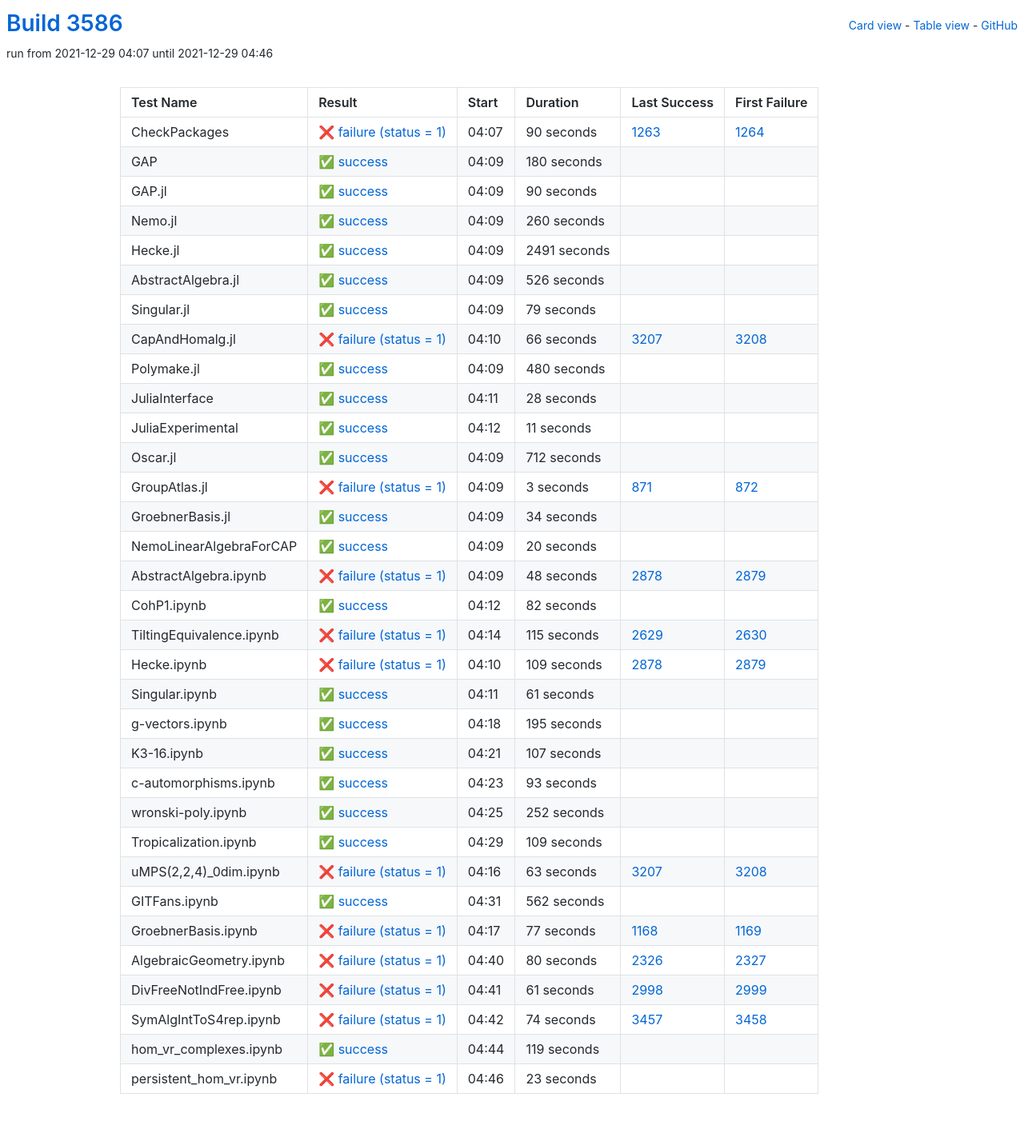
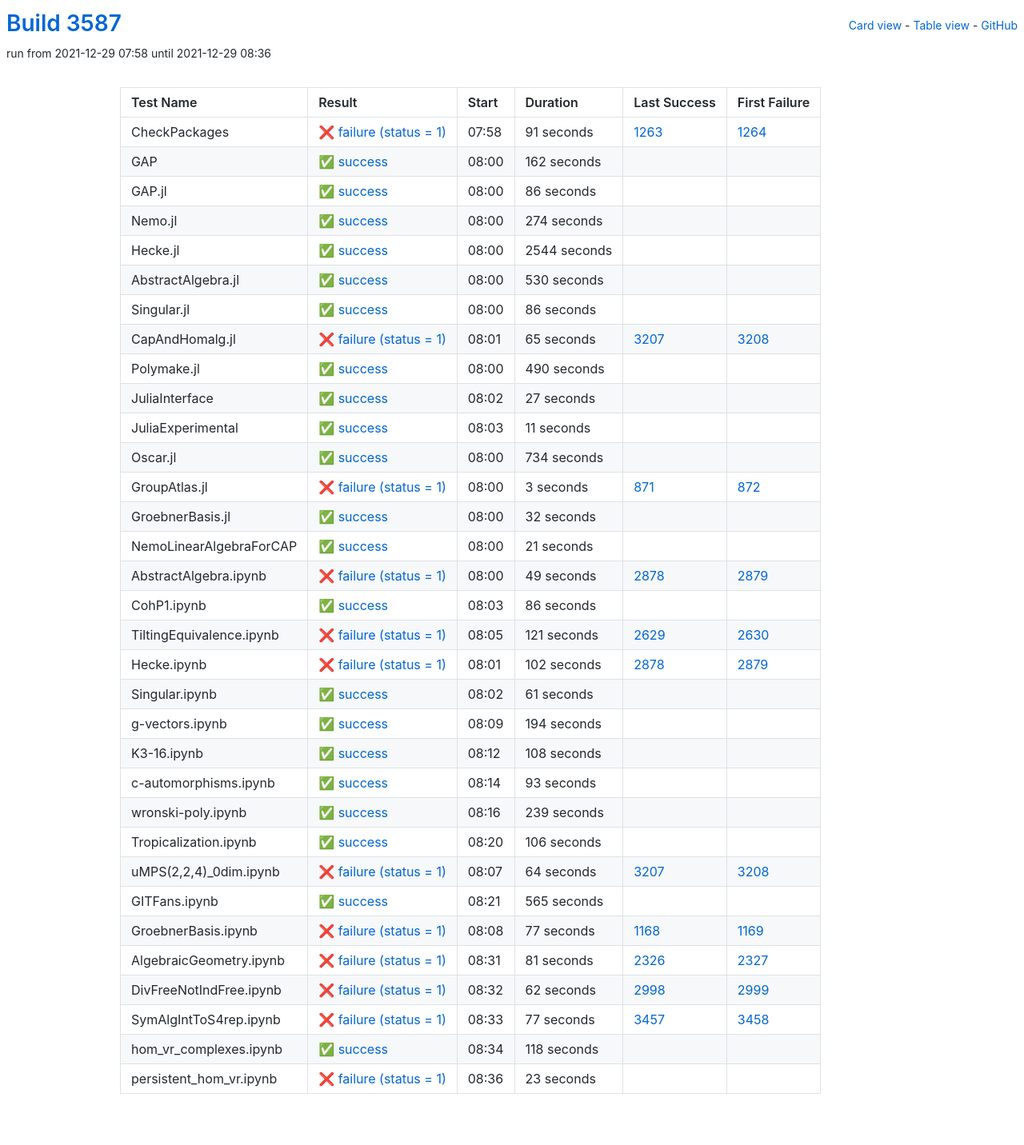
Before and after one commit to oscar-system/oscar-ci-status-stable, a Jekyll site: the page built from table.html, in a window 1280 px wide. Shown: the whole page at 80% size. Built offline with Jekyll 4.4.1, drawn with Linux system fonts in a browser that asks for light colours.

Commit message:
Build #3587

```diff
--- a/_data/ci.yml
+++ b/_data/ci.yml
@@ -1,6 +1,6 @@
 ---
-build: 3586
-build_url: https://oscarci.mathematik.uni-kl.de/job/oscar-stable/3586/
+build: 3587
+build_url: https://oscarci.mathematik.uni-kl.de/job/oscar-stable/3587/
 job: oscar-stable
 organization: oscar-system
 repo: oscar-ci-status-stable
@@ -8,128 +8,128 @@ repourl: https://github.com/oscar-system/oscar-ci-status-stable
 tests:
 - name: CheckPackages
   id: checkpackages
-  log: https://oscarci.mathematik.uni-kl.de/job/oscar-stable/3586/artifact/logs/build-3586/CheckPackages.log
-  start: 2021-12-29 04:07
+  log: https://oscarci.mathematik.uni-kl.de/job/oscar-stable/3587/artifact/logs/build-3587/CheckPackages.log
+  start: 2021-12-29 07:58
   success: false
   exitcode: 1
   status: failure
-  duration: 90
+  duration: 91
   last_success: 1263
   last_success_url: https://oscarci.mathematik.uni-kl.de/job/oscar-stable/1263/
   first_failure: 1264
   first_failure_url: https://oscarci.mathematik.uni-kl.de/job/oscar-stable/1264/
 - name: GAP
   id: gap
-  log: https://oscarci.mathematik.uni-kl.de/job/oscar-stable/3586/artifact/logs/build-3586/GAP.log
-  start: 2021-12-29 04:09
+  log: https://oscarci.mathematik.uni-kl.de/job/oscar-stable/3587/artifact/logs/build-3587/GAP.log
+  start: 2021-12-29 08:00
   success: true
   exitcode: 0
   status: success
-  duration: 180
+  duration: 162
   last_success: false
   last_success_url:
   first_failure: false
   first_failure_url:
 - name: GAP.jl
   id: gap-jl
-  log: https://oscarci.mathematik.uni-kl.de/job/oscar-stable/3586/artifact/logs/build-3586/GAP.jl.log
-  start: 2021-12-29 04:09
+  log: https://oscarci.mathematik.uni-kl.de/job/oscar-stable/3587/artifact/logs/build-3587/GAP.jl.log
+  start: 2021-12-29 08:00
   success: true
   exitcode: 0
   status: success
-  duration: 90
+  duration: 86
   last_success: false
   last_success_url:
   first_failure: false
   first_failure_url:
 - name: Nemo.jl
   id: nemo-jl
-  log: https://oscarci.mathematik.uni-kl.de/job/oscar-stable/3586/artifact/logs/build-3586/Nemo.jl.log
-  start: 2021-12-29 04:09
+  log: https://oscarci.mathematik.uni-kl.de/job/oscar-stable/3587/artifact/logs/build-3587/Nemo.jl.log
+  start: 2021-12-29 08:00
   success: true
   exitcode: 0
   status: success
-  duration: 260
+  duration: 274
   last_success: false
   last_success_url:
   first_failure: false
   first_failure_url:
 - name: Hecke.jl
   id: hecke-jl
-  log: https://oscarci.mathematik.uni-kl.de/job/oscar-stable/3586/artifact/logs/build-3586/Hecke.jl.log
-  start: 2021-12-29 04:09
+  log: https://oscarci.mathematik.uni-kl.de/job/oscar-stable/3587/artifact/logs/build-3587/Hecke.jl.log
+  start: 2021-12-29 08:00
   success: true
   exitcode: 0
   status: success
-  duration: 2491
+  duration: 2544
   last_success: false
   last_success_url:
   first_failure: false
   first_failure_url:
 - name: AbstractAlgebra.jl
   id: abstractalgebra-jl
-  log: https://oscarci.mathematik.uni-kl.de/job/oscar-stable/3586/artifact/logs/build-3586/AbstractAlgebra.jl.log
-  start: 2021-12-29 04:09
+  log: https://oscarci.mathematik.uni-kl.de/job/oscar-stable/3587/artifact/logs/build-3587/AbstractAlgebra.jl.log
+  start: 2021-12-29 08:00
   success: true
   exitcode: 0
   status: success
-  duration: 526
+  duration: 530
   last_success: false
   last_success_url:
   first_failure: false
   first_failure_url:
 - name: Singular.jl
   id: singular-jl
-  log: https://oscarci.mathematik.uni-kl.de/job/oscar-stable/3586/artifact/logs/build-3586/Singular.jl.log
-  start: 2021-12-29 04:09
+  log: https://oscarci.mathematik.uni-kl.de/job/oscar-stable/3587/artifact/logs/build-3587/Singular.jl.log
+  start: 2021-12-29 08:00
   success: true
   exitcode: 0
   status: success
-  duration: 79
+  duration: 86
   last_success: false
   last_success_url:
   first_failure: false
   first_failure_url:
 - name: CapAndHomalg.jl
   id: capandhomalg-jl
-  log: https://oscarci.mathematik.uni-kl.de/job/oscar-stable/3586/artifact/logs/build-3586/CapAndHomalg.jl.log
-  start: 2021-12-29 04:10
+  log: https://oscarci.mathematik.uni-kl.de/job/oscar-stable/3587/artifact/logs/build-3587/CapAndHomalg.jl.log
+  start: 2021-12-29 08:01
   success: false
   exitcode: 1
   status: failure
-  duration: 66
+  duration: 65
   last_success: 3207
   last_success_url: https://oscarci.mathematik.uni-kl.de/job/oscar-stable/3207/
   first_failure: 3208
   first_failure_url: https://oscarci.mathematik.uni-kl.de/job/oscar-stable/3208/
 - name: Polymake.jl
   id: polymake-jl
-  log: https://oscarci.mathematik.uni-kl.de/job/oscar-stable/3586/artifact/logs/build-3586/Polymake.jl.log
-  start: 2021-12-29 04:09
+  log: https://oscarci.mathematik.uni-kl.de/job/oscar-stable/3587/artifact/logs/build-3587/Polymake.jl.log
+  start: 2021-12-29 08:00
   success: true
   exitcode: 0
   status: success
-  duration: 480
+  duration: 490
   last_success: false
   last_success_url:
   first_failure: false
   first_failure_url:
 - name: JuliaInterface
   id: juliainterface
-  log: https://oscarci.mathematik.uni-kl.de/job/oscar-stable/3586/artifact/logs/build-3586/JuliaInterface.log
-  start: 2021-12-29 04:11
+  log: https://oscarci.mathematik.uni-kl.de/job/oscar-stable/3587/artifact/logs/build-3587/JuliaInterface.log
+  start: 2021-12-29 08:02
   success: true
   exitcode: 0
   status: success
-  duration: 28
+  duration: 27
   last_success: false
   last_success_url:
   first_failure: false
   first_failure_url:
 - name: JuliaExperimental
   id: juliaexperimental
-  log: https://oscarci.mathematik.uni-kl.de/job/oscar-stable/3586/artifact/logs/build-3586/JuliaExperimental.log
-  start: 2021-12-29 04:12
+  log: https://oscarci.mathematik.uni-kl.de/job/oscar-stable/3587/artifact/logs/build-3587/JuliaExperimental.log
+  start: 2021-12-29 08:03
   success: true
   exitcode: 0
   status: success
@@ -140,20 +140,20 @@ tests:
   first_failure_url:
 - name: Oscar.jl
   id: oscar-jl
-  log: https://oscarci.mathematik.uni-kl.de/job/oscar-stable/3586/artifact/logs/build-3586/Oscar.jl.log
-  start: 2021-12-29 04:09
+  log: https://oscarci.mathematik.uni-kl.de/job/oscar-stable/3587/artifact/logs/build-3587/Oscar.jl.log
+  start: 2021-12-29 08:00
   success: true
   exitcode: 0
   status: success
-  duration: 712
+  duration: 734
   last_success: false
   last_success_url:
   first_failure: false
   first_failure_url:
 - name: GroupAtlas.jl
   id: groupatlas-jl
-  log: https://oscarci.mathematik.uni-kl.de/job/oscar-stable/3586/artifact/logs/build-3586/GroupAtlas.jl.log
-  start: 2021-12-29 04:09
+  log: https://oscarci.mathematik.uni-kl.de/job/oscar-stable/3587/artifact/logs/build-3587/GroupAtlas.jl.log
+  start: 2021-12-29 08:00
   success: false
   exitcode: 1
   status: failure
@@ -164,80 +164,80 @@ tests:
   first_failure_url: https://oscarci.mathematik.uni-kl.de/job/oscar-stable/872/
 - name: GroebnerBasis.jl
   id: groebnerbasis-jl
-  log: https://oscarci.mathematik.uni-kl.de/job/oscar-stable/3586/artifact/logs/build-3586/GroebnerBasis.jl.log
-  start: 2021-12-29 04:09
+  log: https://oscarci.mathematik.uni-kl.de/job/oscar-stable/3587/artifact/logs/build-3587/GroebnerBasis.jl.log
+  start: 2021-12-29 08:00
   success: true
   exitcode: 0
   status: success
-  duration: 34
+  duration: 32
   last_success: false
   last_success_url:
   first_failure: false
   first_failure_url:
 - name: NemoLinearAlgebraForCAP
   id: nemolinearalgebraforcap
-  log: https://oscarci.mathematik.uni-kl.de/job/oscar-stable/3586/artifact/logs/build-3586/NemoLinearAlgebraForCAP.log
-  start: 2021-12-29 04:09
+  log: https://oscarci.mathematik.uni-kl.de/job/oscar-stable/3587/artifact/logs/build-3587/NemoLinearAlgebraForCAP.log
+  start: 2021-12-29 08:00
   success: true
   exitcode: 0
   status: success
-  duration: 20
+  duration: 21
   last_success: false
   last_success_url:
   first_failure: false
   first_failure_url:
 - name: AbstractAlgebra.ipynb
   id: abstractalgebra-ipynb
-  log: https://oscarci.mathematik.uni-kl.de/job/oscar-stable/3586/artifact/logs/build-3586/AbstractAlgebra.ipynb.log
-  start: 2021-12-29 04:09
+  log: https://oscarci.mathematik.uni-kl.de/job/oscar-stable/3587/artifact/logs/build-3587/AbstractAlgebra.ipynb.log
+  start: 2021-12-29 08:00
   success: false
   exitcode: 1
   status: failure
-  duration: 48
+  duration: 49
   last_success: 2878
   last_success_url: https://oscarci.mathematik.uni-kl.de/job/oscar-stable/2878/
   first_failure: 2879
   first_failure_url: https://oscarci.mathematik.uni-kl.de/job/oscar-stable/2879/
 - name: CohP1.ipynb
   id: cohp1-ipynb
-  log: https://oscarci.mathematik.uni-kl.de/job/oscar-stable/3586/artifact/logs/build-3586/CohP1.ipynb.log
-  start: 2021-12-29 04:12
+  log: https://oscarci.mathematik.uni-kl.de/job/oscar-stable/3587/artifact/logs/build-3587/CohP1.ipynb.log
+  start: 2021-12-29 08:03
   success: true
   exitcode: 0
   status: success
-  duration: 82
+  duration: 86
   last_success: false
   last_success_url:
   first_failure: false
   first_failure_url:
 - name: TiltingEquivalence.ipynb
   id: tiltingequivalence-ipynb
-  log: https://oscarci.mathematik.uni-kl.de/job/oscar-stable/3586/artifact/logs/build-3586/TiltingEquivalence.ipynb.log
-  start: 2021-12-29 04:14
+  log: https://oscarci.mathematik.uni-kl.de/job/oscar-stable/3587/artifact/logs/build-3587/TiltingEquivalence.ipynb.log
+  start: 2021-12-29 08:05
   success: false
   exitcode: 1
   status: failure
-  duration: 115
+  duration: 121
   last_success: 2629
   last_success_url: https://oscarci.mathematik.uni-kl.de/job/oscar-stable/2629/
   first_failure: 2630
   first_failure_url: https://oscarci.mathematik.uni-kl.de/job/oscar-stable/2630/
 - name: Hecke.ipynb
   id: hecke-ipynb
-  log: https://oscarci.mathematik.uni-kl.de/job/oscar-stable/3586/artifact/logs/build-3586/Hecke.ipynb.log
-  start: 2021-12-29 04:10
+  log: https://oscarci.mathematik.uni-kl.de/job/oscar-stable/3587/artifact/logs/build-3587/Hecke.ipynb.log
+  start: 2021-12-29 08:01
   success: false
   exitcode: 1
   status: failure
-  duration: 109
+  duration: 102
   last_success: 2878
   last_success_url: https://oscarci.mathematik.uni-kl.de/job/oscar-stable/2878/
   first_failure: 2879
   first_failure_url: https://oscarci.mathematik.uni-kl.de/job/oscar-stable/2879/
 - name: Singular.ipynb
   id: singular-ipynb
-  log: https://oscarci.mathematik.uni-kl.de/job/oscar-stable/3586/artifact/logs/build-3586/Singular.ipynb.log
-  start: 2021-12-29 04:11
+  log: https://oscarci.mathematik.uni-kl.de/job/oscar-stable/3587/artifact/logs/build-3587/Singular.ipynb.log
+  start: 2021-12-29 08:02
   success: true
   exitcode: 0
   status: success
@@ -248,32 +248,32 @@ tests:
   first_failure_url:
 - name: g-vectors.ipynb
   id: g-vectors-ipynb
-  log: https://oscarci.mathematik.uni-kl.de/job/oscar-stable/3586/artifact/logs/build-3586/g-vectors.ipynb.log
-  start: 2021-12-29 04:18
+  log: https://oscarci.mathematik.uni-kl.de/job/oscar-stable/3587/artifact/logs/build-3587/g-vectors.ipynb.log
+  start: 2021-12-29 08:09
   success: true
   exitcode: 0
   status: success
-  duration: 195
+  duration: 194
   last_success: false
   last_success_url:
   first_failure: false
   first_failure_url:
 - name: K3-16.ipynb
   id: k3-16-ipynb
-  log: https://oscarci.mathematik.uni-kl.de/job/oscar-stable/3586/artifact/logs/build-3586/K3-16.ipynb.log
-  start: 2021-12-29 04:21
+  log: https://oscarci.mathematik.uni-kl.de/job/oscar-stable/3587/artifact/logs/build-3587/K3-16.ipynb.log
+  start: 2021-12-29 08:12
   success: true
   exitcode: 0
   status: success
-  duration: 107
+  duration: 108
   last_success: false
   last_success_url:
   first_failure: false
   first_failure_url:
 - name: c-automorphisms.ipynb
   id: c-automorphisms-ipynb
-  log: https://oscarci.mathematik.uni-kl.de/job/oscar-stable/3586/artifact/logs/build-3586/c-automorphisms.ipynb.log
-  start: 2021-12-29 04:23
+  log: https://oscarci.mathematik.uni-kl.de/job/oscar-stable/3587/artifact/logs/build-3587/c-automorphisms.ipynb.log
+  start: 2021-12-29 08:14
   success: true
   exitcode: 0
   status: success
@@ -284,56 +284,56 @@ tests:
   first_failure_url:
 - name: wronski-poly.ipynb
   id: wronski-poly-ipynb
-  log: https://oscarci.mathematik.uni-kl.de/job/oscar-stable/3586/artifact/logs/build-3586/wronski-poly.ipynb.log
-  start: 2021-12-29 04:25
+  log: https://oscarci.mathematik.uni-kl.de/job/oscar-stable/3587/artifact/logs/build-3587/wronski-poly.ipynb.log
+  start: 2021-12-29 08:16
   success: true
   exitcode: 0
   status: success
-  duration: 252
+  duration: 239
   last_success: false
   last_success_url:
   first_failure: false
   first_failure_url:
 - name: Tropicalization.ipynb
   id: tropicalization-ipynb
-  log: https://oscarci.mathematik.uni-kl.de/job/oscar-stable/3586/artifact/logs/build-3586/Tropicalization.ipynb.log
-  start: 2021-12-29 04:29
+  log: https://oscarci.mathematik.uni-kl.de/job/oscar-stable/3587/artifact/logs/build-3587/Tropicalization.ipynb.log
+  start: 2021-12-29 08:20
   success: true
   exitcode: 0
   status: success
-  duration: 109
+  duration: 106
   last_success: false
   last_success_url:
   first_failure: false
   first_failure_url:
 - name: uMPS(2,2,4)_0dim.ipynb
   id: umps-2-2-4-0dim-ipynb
-  log: https://oscarci.mathematik.uni-kl.de/job/oscar-stable/3586/artifact/logs/build-3586/uMPS-2-2-4-_0dim.ipynb.log
-  start: 2021-12-29 04:16
+  log: https://oscarci.mathematik.uni-kl.de/job/oscar-stable/3587/artifact/logs/build-3587/uMPS-2-2-4-_0dim.ipynb.log
+  start: 2021-12-29 08:07
   success: false
   exitcode: 1
   status: failure
-  duration: 63
+  duration: 64
   last_success: 3207
   last_success_url: https://oscarci.mathematik.uni-kl.de/job/oscar-stable/3207/
   first_failure: 3208
   first_failure_url: https://oscarci.mathematik.uni-kl.de/job/oscar-stable/3208/
 - name: GITFans.ipynb
   id: gitfans-ipynb
-  log: https://oscarci.mathematik.uni-kl.de/job/oscar-stable/3586/artifact/logs/build-3586/GITFans.ipynb.log
-  start: 2021-12-29 04:31
+  log: https://oscarci.mathematik.uni-kl.de/job/oscar-stable/3587/artifact/logs/build-3587/GITFans.ipynb.log
+  start: 2021-12-29 08:21
   success: true
   exitcode: 0
   status: success
-  duration: 562
+  duration: 565
   last_success: false
   last_success_url:
   first_failure: false
   first_failure_url:
 - name: GroebnerBasis.ipynb
   id: groebnerbasis-ipynb
-  log: https://oscarci.mathematik.uni-kl.de/job/oscar-stable/3586/artifact/logs/build-3586/GroebnerBasis.ipynb.log
-  start: 2021-12-29 04:17
+  log: https://oscarci.mathematik.uni-kl.de/job/oscar-stable/3587/artifact/logs/build-3587/GroebnerBasis.ipynb.log
+  start: 2021-12-29 08:08
   success: false
   exitcode: 1
   status: failure
@@ -344,56 +344,56 @@ tests:
   first_failure_url: https://oscarci.mathematik.uni-kl.de/job/oscar-stable/1169/
 - name: AlgebraicGeometry.ipynb
   id: algebraicgeometry-ipynb
-  log: https://oscarci.mathematik.uni-kl.de/job/oscar-stable/3586/artifact/logs/build-3586/AlgebraicGeometry.ipynb.log
-  start: 2021-12-29 04:40
+  log: https://oscarci.mathematik.uni-kl.de/job/oscar-stable/3587/artifact/logs/build-3587/AlgebraicGeometry.ipynb.log
+  start: 2021-12-29 08:31
   success: false
   exitcode: 1
   status: failure
-  duration: 80
+  duration: 81
   last_success: 2326
   last_success_url: https://oscarci.mathematik.uni-kl.de/job/oscar-stable/2326/
   first_failure: 2327
   first_failure_url: https://oscarci.mathematik.uni-kl.de/job/oscar-stable/2327/
 - name: DivFreeNotIndFree.ipynb
   id: divfreenotindfree-ipynb
-  log: https://oscarci.mathematik.uni-kl.de/job/oscar-stable/3586/artifact/logs/build-3586/DivFreeNotIndFree.ipynb.log
-  start: 2021-12-29 04:41
+  log: https://oscarci.mathematik.uni-kl.de/job/oscar-stable/3587/artifact/logs/build-3587/DivFreeNotIndFree.ipynb.log
+  start: 2021-12-29 08:32
   success: false
   exitcode: 1
   status: failure
-  duration: 61
+  duration: 62
   last_success: 2998
   last_success_url: https://oscarci.mathematik.uni-kl.de/job/oscar-stable/2998/
   first_failure: 2999
   first_failure_url: https://oscarci.mathematik.uni-kl.de/job/oscar-stable/2999/
 - name: SymAlgIntToS4rep.ipynb
   id: symalginttos4rep-ipynb
-  log: https://oscarci.mathematik.uni-kl.de/job/oscar-stable/3586/artifact/logs/build-3586/SymAlgIntToS4rep.ipynb.log
-  start: 2021-12-29 04:42
+  log: https://oscarci.mathematik.uni-kl.de/job/oscar-stable/3587/artifact/logs/build-3587/SymAlgIntToS4rep.ipynb.log
+  start: 2021-12-29 08:33
   success: false
   exitcode: 1
   status: failure
-  duration: 74
+  duration: 77
   last_success: 3457
   last_success_url: https://oscarci.mathematik.uni-kl.de/job/oscar-stable/3457/
   first_failure: 3458
   first_failure_url: https://oscarci.mathematik.uni-kl.de/job/oscar-stable/3458/
 - name: hom_vr_complexes.ipynb
   id: hom-vr-complexes-ipynb
-  log: https://oscarci.mathematik.uni-kl.de/job/oscar-stable/3586/artifact/logs/build-3586/hom_vr_complexes.ipynb.log
-  start: 2021-12-29 04:44
+  log: https://oscarci.mathematik.uni-kl.de/job/oscar-stable/3587/artifact/logs/build-3587/hom_vr_complexes.ipynb.log
+  start: 2021-12-29 08:34
   success: true
   exitcode: 0
   status: success
-  duration: 119
+  duration: 118
   last_success: false
   last_success_url:
   first_failure: false
   first_failure_url:
 - name: persistent_hom_vr.ipynb
   id: persistent-hom-vr-ipynb
-  log: https://oscarci.mathematik.uni-kl.de/job/oscar-stable/3586/artifact/logs/build-3586/persistent_hom_vr.ipynb.log
-  start: 2021-12-29 04:46
+  log: https://oscarci.mathematik.uni-kl.de/job/oscar-stable/3587/artifact/logs/build-3587/persistent_hom_vr.ipynb.log
+  start: 2021-12-29 08:36
   success: false
   exitcode: 1
   status: failure
```
Also changed, not shown: README.md.
